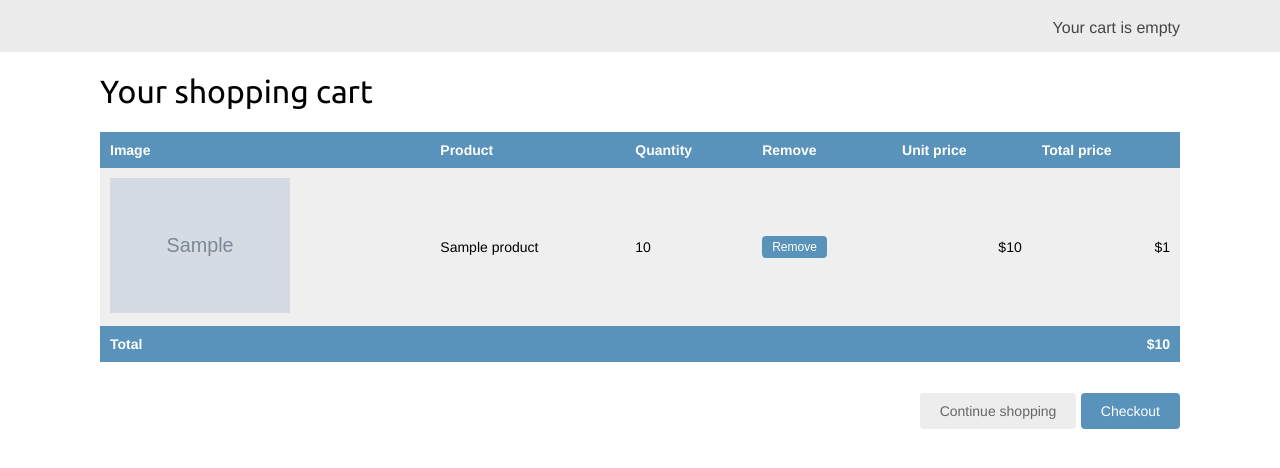
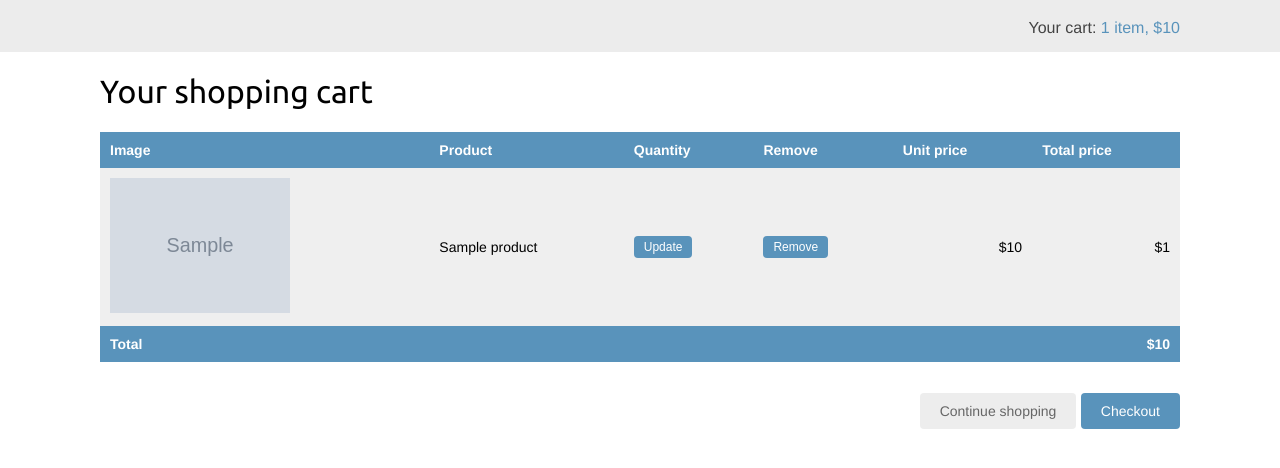
Before and after one commit to maciekole/ecommerce, a Django app: template myshop/cart/templates/cart/detail.html in a window 1280 px wide. Shown: the part 46-514 px from the top of the page. Run offline with Django 3.2, Linux system fonts and the light colour scheme; the template is opened without the code that fills it: most values are stand-ins (such as "Sample title", 1, 10 or a date in 2020); grey boxes marked "Sample" are stand-in pictures.

Commit message:
cart feature

```diff
--- /dev/null
+++ b/myshop/cart/context_processors.py
@@ -0,0 +1,5 @@
+from cart.models.cart import Cart
+
+
+def cart(request):
+    return {'cart': Cart(request)}
--- a/myshop/cart/templates/cart/detail.html
+++ b/myshop/cart/templates/cart/detail.html
@@ -28,7 +28,14 @@
                             </a>
                         </td>
                         <td>{{ product.name }}</td>
-                        <td>{{ item.quantity }}</td>
+                        <td>
+                            <form action="{% url 'cart:cart_add' product.id %}" method="post">
+                                {{ item.update_quantity_form.quantity }}
+                                {{ item.update_quantity_form.override }}
+                                <input type="submit" value="Update">
+                                {% csrf_token %}
+                            </form>
+                        </td>
                         <td>
                             <form action="{% url 'cart:cart_remove' product.id %}" method="post">
                                 <input type="submit" value="Remove">
--- a/myshop/cart/views/cart_view.py
+++ b/myshop/cart/views/cart_view.py
@@ -27,4 +27,9 @@ def cart_remove(request, product_id):
 
 def cart_detail(request):
     cart = Cart(request)
+    for item in cart:
+        item['update_quantity_form'] = CartAddProductForm(initial={
+            'quantity': item['quantity'],
+            'override': True
+        })
     return render(request, 'cart/detail.html', {'cart': cart})
--- a/myshop/shop/templates/shop/base.html
+++ b/myshop/shop/templates/shop/base.html
@@ -13,7 +13,17 @@
 
         <div id="subheader">
             <div class="cart">
-                Your cart is empty
+                {% with total_items=cart|length %}
+                    {% if total_items > 0 %}
+                        Your cart:
+                        <a href="{% url 'cart:cart_detail' %}">
+                            {{ total_items }} item{{ total_items|pluralize }},
+                            ${{ cart.get_total_price }}
+                        </a>
+                    {% else %}
+                        Your cart is empty
+                    {% endif %}
+                {% endwith %}
             </div>
         </div>
 
```
